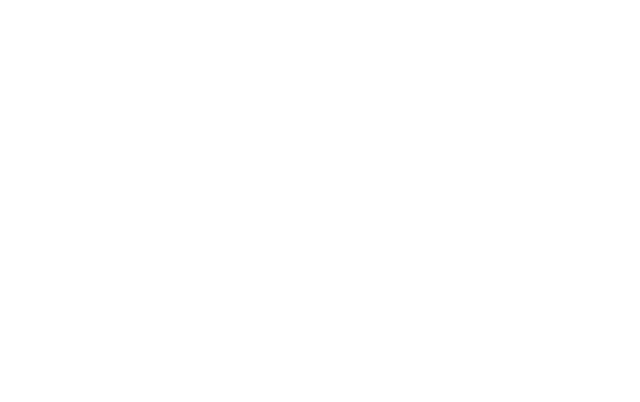
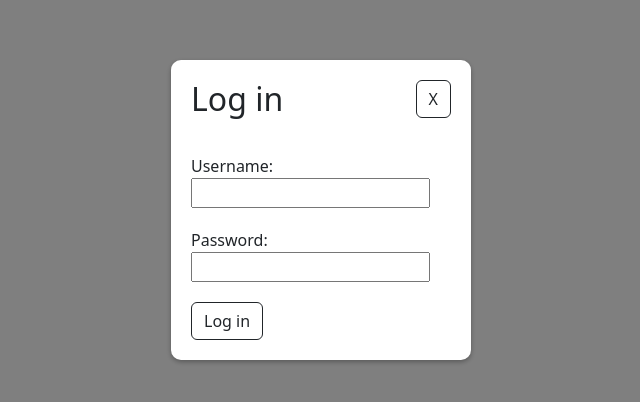
Before and after one commit to vectororg/ramac, a React (Create React App) app: page /loginmodal in a window 1280 px wide. Before the commit this address had no page. Shown: the part 190-592 px from the top of the page, without its empty margins (319-959 px from the left). Built offline with nearby package versions, Linux system fonts and the light colour scheme.

Commit message:
working login

```diff
--- a/package.json
+++ b/package.json
@@ -18,6 +18,7 @@
     "react-router-bootstrap": "^0.26.2",
     "react-router-dom": "^6.11.1",
     "react-scripts": "5.0.1",
+    "react-uuid": "^2.0.0",
     "web-vitals": "^2.1.4"
   },
   "scripts": {
--- a/src/App.css
+++ b/src/App.css
@@ -131,3 +131,58 @@
   transform: translateX(-50%);
   z-index: 1;
 }
+.login-window-wrapper {
+  position: fixed;
+  top: 0;
+  left: 0;
+  height: 100%;
+  width: 100%;
+  background-color: rgba(0, 0, 0, 0.5);
+  display: flex;
+  justify-content: center;
+  align-items: center;
+}
+.login-window {
+  background-color: white;
+
+  border-radius: 10px;
+  padding: 20px;
+  box-shadow: 0 2px 5px rgba(0, 0, 0, 0.3);
+  width: 300px;
+  height: 300px;
+  display: flex;
+  flex-direction: column;
+  justify-content: space-between;
+}
+
+.login-body {
+  display: flex;
+  flex-direction: column;
+  gap: 10px;
+}
+
+.login-overlay {
+  position: fixed;
+  top: 0;
+  bottom: 0;
+  left: 0;
+  right: 0;
+  background-color: rgba(0, 0, 0, 0.5);
+  display: flex;
+  align-items: center;
+  justify-content: center;
+}
+
+.login-header {
+  display: flex;
+  justify-content: space-between;
+  align-items: center;
+}
+
+.login-header h2 {
+  margin: 0;
+}
+
+.login-body input {
+  margin-bottom: 20px;
+}
--- a/src/App.js
+++ b/src/App.js
@@ -3,11 +3,16 @@
 import MainPage from './pages/MainPage';
 import { BrowserRouter, Routes, Route } from 'react-router-dom'
 import TestPage from './pages/TestPage';
+import LoginButton from './components/LoginButton';
+import LoginModal from './components/LoginModal';
+
 
 function App() {
   return (
     <BrowserRouter>
       <Routes>
+        <Route path='login' element={<LoginButton />} />
+        <Route path='loginmodal' element={<LoginModal />} />
         <Route path='/' element={<MainPage />} />
         <Route path='test' element={<TestPage />} />
       </Routes>
--- /dev/null
+++ b/src/components/LoginButton.js
@@ -0,0 +1,31 @@
+import React, { useState } from "react";
+import LoginModal from "./LoginModal";
+import { useTranslation } from 'react-i18next';
+
+function LoginButton() {
+  const [showLogin, setShowLogin] = useState(false);
+  const { t } = useTranslation();
+
+  return (
+    <div>
+      <button className='btn btn-outline-dark' onClick={() => setShowLogin(true)}>{t('login.login')}</button>
+      {showLogin && (
+        <div className="login-overlay">
+          <div className="login-window">
+            <div className="login-header">
+              <h2>Kirjaudu sisään</h2>
+              <button className="close-btn" onClick={() => setShowLogin(false)}>
+                X
+              </button>
+            </div>
+            <div className="login-body">
+              <LoginModal onClose={() => setShowLogin(false)} />
+            </div>
+          </div>
+        </div>
+      )}
+    </div>
+  );
+}
+
+export default LoginButton;
--- /dev/null
+++ b/src/components/LoginModal.js
@@ -0,0 +1,58 @@
+import React, { useState } from "react";
+import { useTranslation } from 'react-i18next';
+
+function LoginWindow({ onClose }) {
+  const [formData, setFormData] = useState({ name: '', password: '' });
+  const { t } = useTranslation();
+  const handleFormSubmit = (event) => {
+    event.preventDefault();
+
+    const form = event.target;
+    const formData = new FormData(form);
+
+    fetch("https://www.students.oamk.fi/~c2pima00/login.php", {
+      method: "POST",
+      body: formData,
+    })
+      .then((response) => response.json())
+      .then((data) => {
+        if (data.success) {
+          // handle successful login
+          alert(t('loginSuccessful'));
+          console.log("Login successful");
+        } else {
+          // handle login error
+          alert(t('loginFailed'));
+          console.log(data.error);
+        }
+      })
+      .catch((error) => console.error(error));
+
+  };
+
+  return (
+    <div className="login-window-wrapper">
+      <div className="login-window">
+        <div className="login-header">
+          <h2>{t('loginmodal.login')}</h2>
+          <button className="btn btn-outline-dark" onClick={onClose}>
+            X
+          </button>
+        </div>
+        <div className="login-body">
+          <form onSubmit={handleFormSubmit}>
+          <label>{t('loginmodal.username')}:</label>
+          <input type="text" id="name" name="name" value={formData.name} onChange={(event) => setFormData({ ...formData, name: event.target.value })} />
+          <br />
+          <label>{t('loginmodal.password')}:</label>
+          <br />
+          <input type="password" id="password" name="password" value={formData.password} onChange={(event) => setFormData({ ...formData, password: event.target.value })} />
+            <button className="btn btn-outline-dark" type="submit">{t('loginmodal.login')}</button>
+          </form>
+        </div>
+      </div>
+    </div>
+  );
+}
+
+export default LoginWindow;
--- a/src/components/Navbar.js
+++ b/src/components/Navbar.js
@@ -1,6 +1,8 @@
 import React from 'react';
 import { useTranslation } from 'react-i18next';
 import LanguageSwitcher from './LanguageSwitcher';
+import LoginButton from '../components/LoginButton';
+
 
 
 const Navbar = () => {
@@ -12,6 +14,9 @@
         <LanguageSwitcher />
         <li><a href="#">{t('navbar.button1')}</a></li>
         <li><a href="#">{t('navbar.button2')}</a></li>
+        <li className='nav-item'>
+              <LoginButton />
+          </li>
       </ul>
     </nav>
   );
--- a/src/pages/MainPage.js
+++ b/src/pages/MainPage.js
@@ -5,6 +5,7 @@
 import Sidebar from '../components/Sidebar';
 import Footer from '../components/Footer';
 import Header from '../components/Header';
+
 
 const MainPage = () => {
     const { t } = useTranslation();
--- a/src/translations/en.json
+++ b/src/translations/en.json
@@ -1,9 +1,17 @@
 {
-
+  "loginSuccessful": "Login successful",
+  "loginFailed": "Login failed",
   "navbar": {
     "button1": "Button 1",
     "button2": "Button 2"
-
+  },
+  "login": {
+    "login": "Log in"
+  },
+  "loginmodal": {
+    "login": "Log in",
+    "username": "Username",
+    "password": "Password"
   },
   "sidebar": {
     "home": "Home",
@@ -17,7 +25,7 @@
     "title": "Welcome to the Main Page",
     "description": "This is the description of the main page."
   },
-      "header":{
+  "header": {
     "headline": "Welcome to our LAN Party Store!",
     "message": "Get all your gaming essentials for an epic LAN party experience."
   }
--- a/src/translations/fr.json
+++ b/src/translations/fr.json
@@ -1,8 +1,20 @@
 {
+  "loginSuccessful": "Connexion réussie",
+  "loginFailed": "Échec de la connexion",
     "navbar": {
       "button1": "Bouton 1",
       "button2": "Bouton 2"
     },
+    "login": {
+      "login": "connexion"
+
+      },
+      "loginmodal": {
+        "login": "connexion",
+        "username": "Nom d'utilisateur",
+        "password": "Mot de passe"
+        },
+
 
 "sidebar": {
   "home": "Accueil",
```
Also changed, not shown: 1 other file (tests, documents, lock files or other folders). Lines whose indentation alone changed are shown as unchanged.
